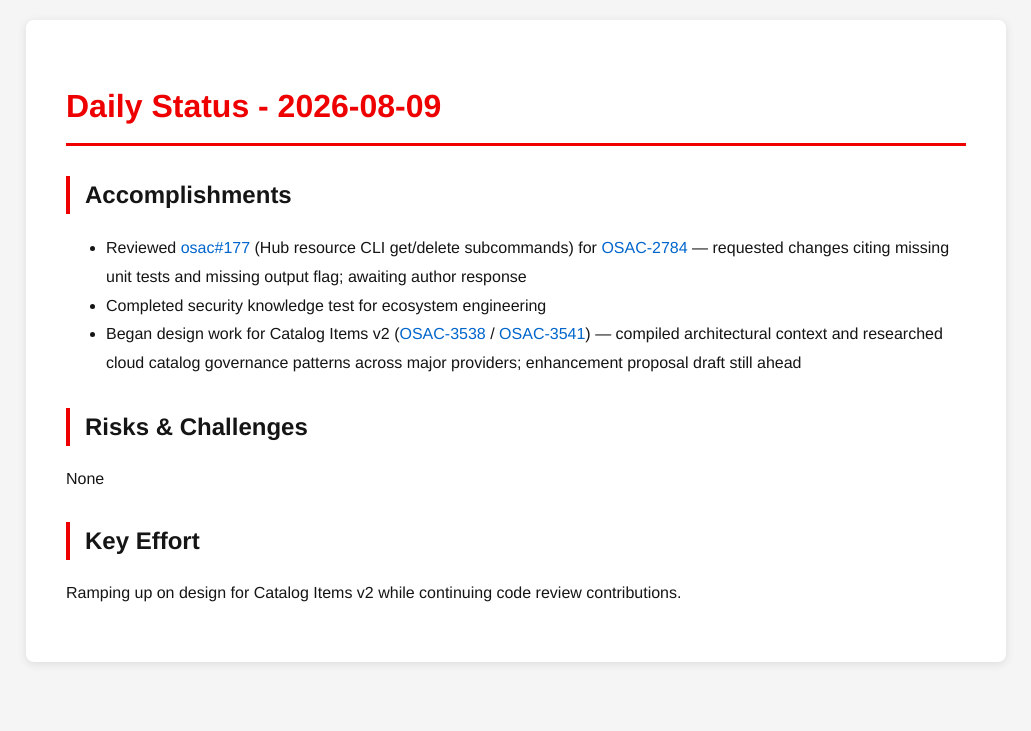
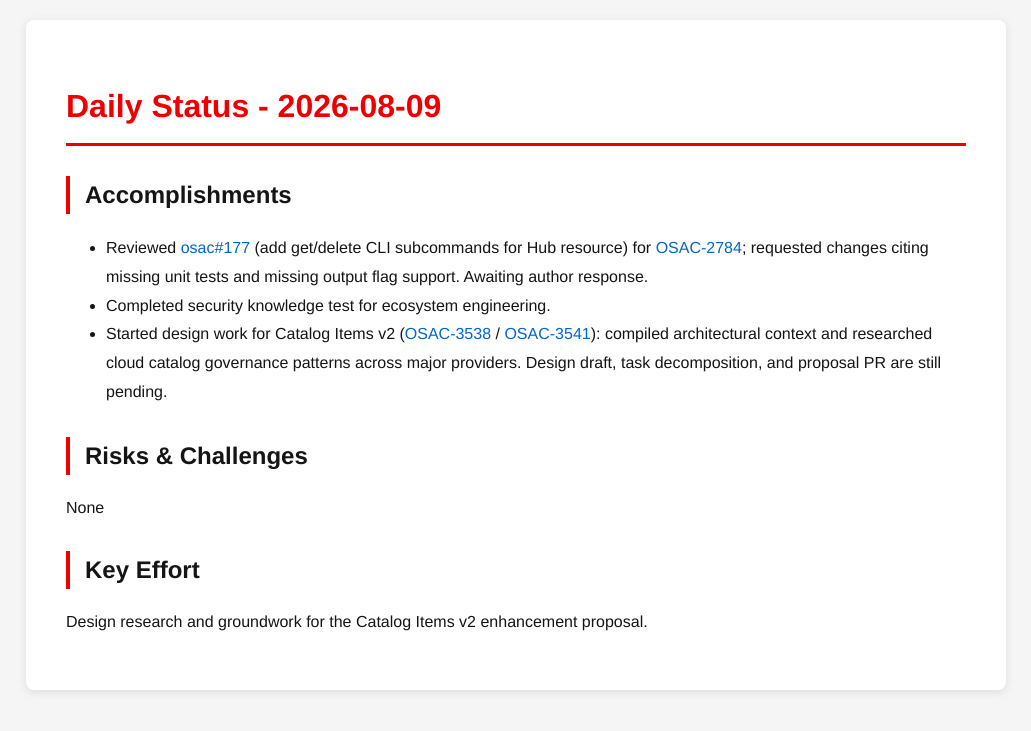
Before and after one commit to tzvatot/daily-status, a Jekyll site: the page built from 2026-08-09.md, in a window 1280 px wide. Shown: the top 731 px of the page, without its empty margins (124-1155 px from the left). Built offline with Jekyll 4.4.1, drawn with Linux system fonts in a browser that asks for light colours.

Commit message:
Daily status update - 2026-08-09

```diff
--- a/2026-08-09.md
+++ b/2026-08-09.md
@@ -7,12 +7,12 @@
 # Daily Status - 2026-08-09
 
 ## Accomplishments
-- Reviewed [osac#177](https://github.com/osac-project/osac/pull/177) (Hub resource CLI get/delete subcommands) for [OSAC-2784](https://redhat.atlassian.net/browse/OSAC-2784) — requested changes citing missing unit tests and missing output flag; awaiting author response
-- Completed security knowledge test for ecosystem engineering
-- Began design work for Catalog Items v2 ([OSAC-3538](https://redhat.atlassian.net/browse/OSAC-3538) / [OSAC-3541](https://redhat.atlassian.net/browse/OSAC-3541)) — compiled architectural context and researched cloud catalog governance patterns across major providers; enhancement proposal draft still ahead
+- Reviewed [osac#177](https://github.com/osac-project/osac/pull/177) (add get/delete CLI subcommands for Hub resource) for [OSAC-2784](https://redhat.atlassian.net/browse/OSAC-2784); requested changes citing missing unit tests and missing output flag support. Awaiting author response.
+- Completed security knowledge test for ecosystem engineering.
+- Started design work for Catalog Items v2 ([OSAC-3538](https://redhat.atlassian.net/browse/OSAC-3538) / [OSAC-3541](https://redhat.atlassian.net/browse/OSAC-3541)): compiled architectural context and researched cloud catalog governance patterns across major providers. Design draft, task decomposition, and proposal PR are still pending.
 
 ## Risks & Challenges
 None
 
 ## Key Effort
-Ramping up on design for Catalog Items v2 while continuing code review contributions.
+Design research and groundwork for the Catalog Items v2 enhancement proposal.
```
